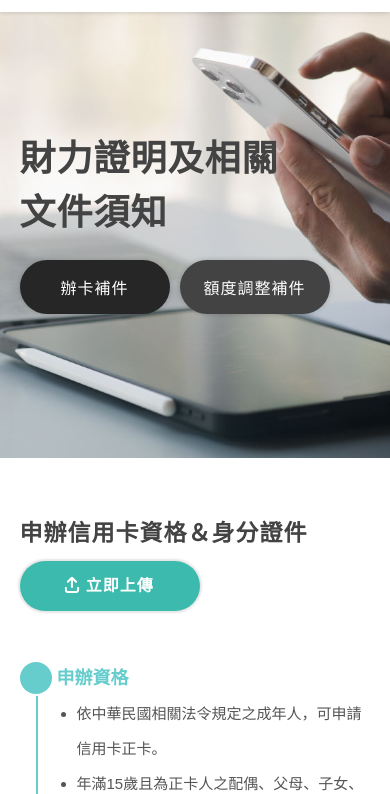
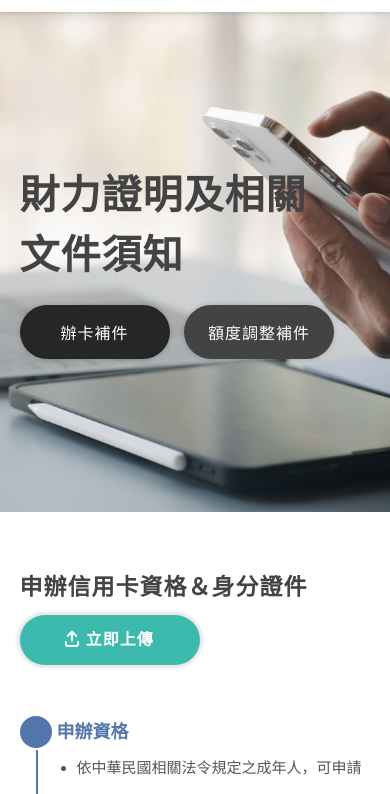
Before and after one commit to yanrururu/webtest, a plain HTML site: page index.html in a window 390 px wide. Both pictures are taken after a click on the button "辦卡補件". Shown: the part 48-842 px from the top of the page. Drawn offline with Linux system fonts and the light colour scheme.

Commit message:
color-green

```diff
--- a/css/headerfooter.css
+++ b/css/headerfooter.css
@@ -46,36 +46,28 @@ header > nav > a > img{
 /*--kv------------------------------------------------------------*/
 article{
     padding-top: 60px;
-    width: 100%;
-    height: 90vh;
-    background-image: url("../img/kv.jpg");
-    background-size: cover;
-    background-position: 50%;
 }
 
 article > div{
+    background-image: url("../img/kv.jpg");
+    background-size: cover;
+    display: flex;
+    flex-wrap: wrap;
+    justify-content: flex-start;
+    align-items: center;
     width: 100%;
-    max-width: 1200px;
-    height: 100%;
+    height: 720px;
+}
+
+article > div > div{
+    width: 1200px;
     margin: 0 auto;
 }
 
-article > div > .kv_text{
-    max-width: 600px;
-    height: 80vh;
-    display: flex;
-    flex-direction: row;
-    flex-wrap: wrap;
-    justify-content: flex-start;
-    align-items: stretch;
-    align-content: center;
-}
-
 article > div > div > h1{
-    max-width: 600px;
     text-align: left;
     font-size: 45px;
-    line-height: 60px;
+    line-height: 50px;
     letter-spacing: 1px;
     font-weight: bold;
     color: #434343;
@@ -167,19 +159,11 @@ footer > ul > li > a{
 
 /*--PC------------------------------------------------------------*/
 @media screen and (max-width:1200px) {
-    article {
-        background-position: 76%;
-    }
-
-    article > div > .kv_text{
-        margin-left: 5%;
-    }
-
     header > nav, footer > ul{
         width: 95%;
     }
 
-    .warning > div{
+    article > div > div, .warning > div{
         width: 90%;
     }
 
@@ -188,41 +172,43 @@ footer > ul > li > a{
     }
 }
 
-
-@media screen and (max-width:1024px) {
+/*--Pad------------------------------------------------------------*/
+@media screen and (max-width:920px) {
     .warning > div > div.left_box{
         width: 100%;
         float: none;
         text-align: center;
     }
+
     .warning > div > div.right_box{
         width: 100%;
         float: none;
     }
+
     .warning > div > div.left_box p{
         line-height: 25px;
         padding-bottom: 10px;
     }
-}
 
-/*--Pad------------------------------------------------------------*/
-@media screen and (max-width:920px) {
-
+    article > div{
+        background-position: bottom;
+    }
 
 
 }
 
 
-/*--iPad-----------------------------------------------------------*/
+/*--iPad/Mobile-----------------------------------------------------------*/
 @media screen and (max-width:768px) {
-    article {
-        background-position: 76%;
+    article > div{
+        height: 600px;
+        background-position: 75%;
     }
 
     article > div > div > h1{
-        width: 75%;
-        font-size: 36px;
-        line-height: 54px;
+        font-size: 40px;
+        line-height: 60px;
+        width: 83%;
     }
 
     .warning > div{
@@ -232,7 +218,6 @@ footer > ul > li > a{
 
 }
 
-/*--Mobile-----------------------------------------------------------*/
 @media screen and (max-width:540px) {
     article > div > div > button{
         width: 150px;
@@ -244,7 +229,7 @@ footer > ul > li > a{
 }
 
 /*--Mobile se------------------------------------------------------------*/
-@media screen and (max-width: 375px) {
+@media screen and (max-width: 320px) {
 
     footer > ul > li{
         line-height: 25px;
--- a/css/style.css
+++ b/css/style.css
@@ -23,9 +23,10 @@ img{
     width: 180px;
     padding: 0 10px;
     background-color: #3cbaad;
-    box-shadow: 0px 0px 2px 2px rgba(0, 0, 0, 0.1);
+    box-shadow: 0px 0px 3px 3px rgba(0, 0, 0, 0.1);
     border-radius: 30px;
     color: #fff;
+    margin: 0 10px 0 0;
     display: inline-block;
     text-align: center;
     float: right;
@@ -74,6 +75,7 @@ section > div > h2{
     color: #434343
 }
 
+
 /* identity */
 section > div > .inbox{
     margin: 30px auto;
@@ -83,18 +85,18 @@ section > div > .inbox > h3{
     font-size: 18px;
     font-weight: bold;
     line-height: 35px;
-    color: #66cccc;
+    color: #5376ad;
 }
 
 section > div > .inbox > h3 > span{
-    background-color: #66cccc;
+    background-color: #5376ad;
     border-radius: 50%;
-    color: #66cccc;
+    color: #5376ad;
     padding: 6px;
 }
 
 section > div > .inbox > ul{
-    border-left-color: #66cccc;
+    border-left-color: #5376ad;
     border-left-width: 2px;
     border-left-style: solid;
     margin-left: 1em;
@@ -162,13 +164,13 @@ section > div > .filter{
     text-align: center;
 }
 
-/* financial:button(tab) */
+/* financial-button(tab) */
 section > div > div > button{
     font-size: 16px;
     font-weight: bold;
     letter-spacing: 1px;
-    width: 24.5%;
-    margin: 0 1px;
+    width: 23%;
+    margin: 0 6px;
     padding: 20px 0;
     background-color: #fafafa;
     box-shadow: 0 0 2px 0 rgb(0 0 0 / 20%);
@@ -177,7 +179,6 @@ section > div > div > button{
     color: #7c7c7c;
 }
 
-/* financial:content */
 .employee, .house, .student, .proprietor{
     display: none;
 }
@@ -188,12 +189,11 @@ section > div > .flex{
     flex-direction: row;
     flex-wrap: wrap;
     align-items: center;
-    justify-content: space-between;
 }
 
 section > div > .flex > div{
     width: 31.5%;
-    margin: 0 0 50px 0;
+    margin: 0 10px 50px 10px;
     background-color: #fff;
     border: 1.2px solid #75c8e9;
     border-bottom: 6px solid #79b3d1;
@@ -238,19 +238,6 @@ section > div > .flex > div > .content > ul{
         width: 100%;
         height: auto;
     }
-
-    section > div > div > button{
-        width: 23.5%;
-        margin: 5px 2px;
-    }
-}
-
-
-/*--Pad pro------------------------------------------------------------*/
-@media screen and (max-width:1024px) {
-    section > div > div > button{
-        width: 23.5%;
-    }
 }
 
 /*--Pad------------------------------------------------------------*/
@@ -266,7 +253,6 @@ section > div > .flex > div > .content > ul{
     section > div > .flex > div > .content{
         height: auto;
     }
-
 }
 
 /*--iPad/Mobile-----------------------------------------------------------*/
--- a/index.html
+++ b/index.html
@@ -7,9 +7,7 @@
     <meta http-equiv="X-UA-Compatible" content="IE=edge,chrome=1">
     <meta name="viewport" content="width=device-width, initial-scale=1">
 
-    <title>網頁測試：信用卡補件</title>
-    <meta name="robots" content="noindex">
-
+    <title>信用卡補件說明 | 玉山銀行</title>
     <meta name="description" content="">
     <meta property="og:title" content="信用卡補件說明" />
     <meta property="og:description" content="" />
@@ -64,7 +62,7 @@
     <!-- kv -->
     <article>
         <div>
-            <div class="kv_text">
+            <div class="kv">
                 <h1>財力證明及相關文件須知</h1>
                 <button id="apply" type="radio">辦卡補件</button>
                 <button id="adjust" type="radio">額度調整補件</button>
@@ -91,7 +89,7 @@
             </div>
 
             <div class="inbox">
-                <h3><span>02</span> 身分證件 <a data-fancybox="" data-src="img/sample2.jpg" href="javascript:;"><i class="fa-solid fa-up-right-from-square fa-beat" style="color:#66cccc" ></i>
+                <h3><span>02</span> 身分證件 <a data-fancybox="" data-src="img/sample2.jpg" href="javascript:;"><i class="fa-solid fa-up-right-from-square fa-beat" style="color:#5376ad"></i>
                 </a></h3>
                 <ul>
                     <li>中華民國國民身分證正反面影本</li>
--- a/js/main.js
+++ b/js/main.js
@@ -1,15 +1,14 @@
 // kv&footer
 $(function(){
-    $(".kv_text > button").click(function(){
-      $("article").css("height", "60vh")
-      $(".kv_text").css("height", "50vh")
+    $(".kv > button").click(function(){
+      $("article > div").css("height", "500px")
       $("footer").css("position", "relative")
     });
 })
 
 // kv-button
 $(function() {
-    $(".kv_text > button").click(function() {
+    $(".kv > button").click(function() {
         $(this).css("background", "#262626");
         $(this).siblings("button").css("background", "");
     });
```
